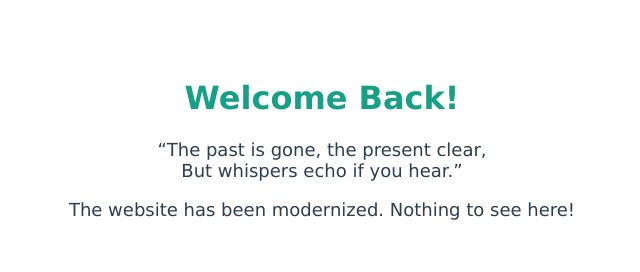
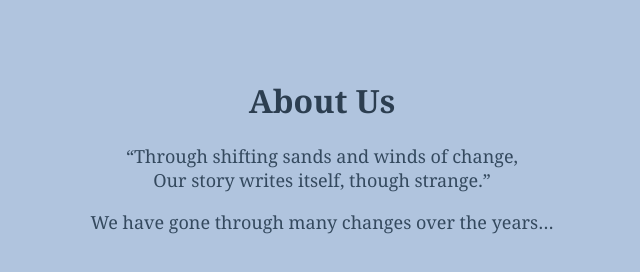
Before and after one commit to DakS0529/wayback-ctf, a plain HTML site: page index.html in a window 1280 px wide. Shown: the whole page, without its empty margins (318-958 px from the left). Drawn offline with Linux system fonts and the light colour scheme.

Commit message:
Version 2 fix

```diff
--- a/index.html
+++ b/index.html
@@ -1,22 +1,22 @@
 <!DOCTYPE html>
 <html>
 <head>
-    <title>VintageCorp</title>
+    <title>VintageCorp - About Us</title>
     <style>
         body {
-            background-color: #ffffff;
-            font-family: Verdana, sans-serif;
+            background-color: #b0c4de;
+            font-family: Georgia, serif;
             text-align: center;
             padding-top: 50px;
         }
-        h1 { color: #16a085; }
-        p { color: #2c3e50; font-size: 18px; }
+        h1 { color: #2c3e50; }
+        p { color: #34495e; font-size: 18px; }
     </style>
 </head>
 <body>
-    <h1>Welcome Back!</h1>
-    <p>“The past is gone, the present clear,<br>
-       But whispers echo if you hear.”</p>
-    <p>The website has been modernized. Nothing to see here!</p>
+    <h1>About Us</h1>
+    <p>“Through shifting sands and winds of change,<br>
+       Our story writes itself, though strange.”</p>
+    <p>We have gone through many changes over the years…</p>
 </body>
 </html>
```
